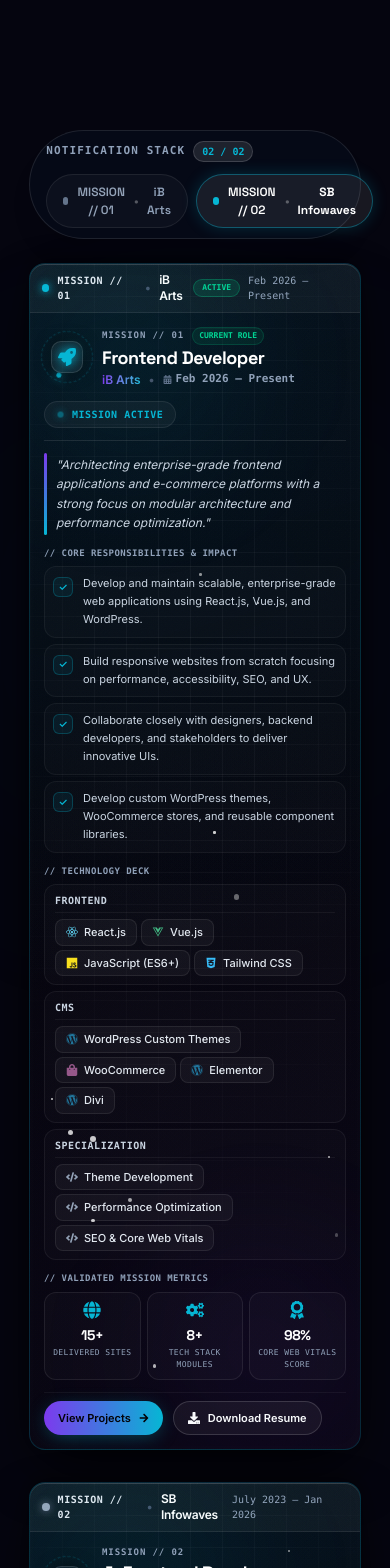
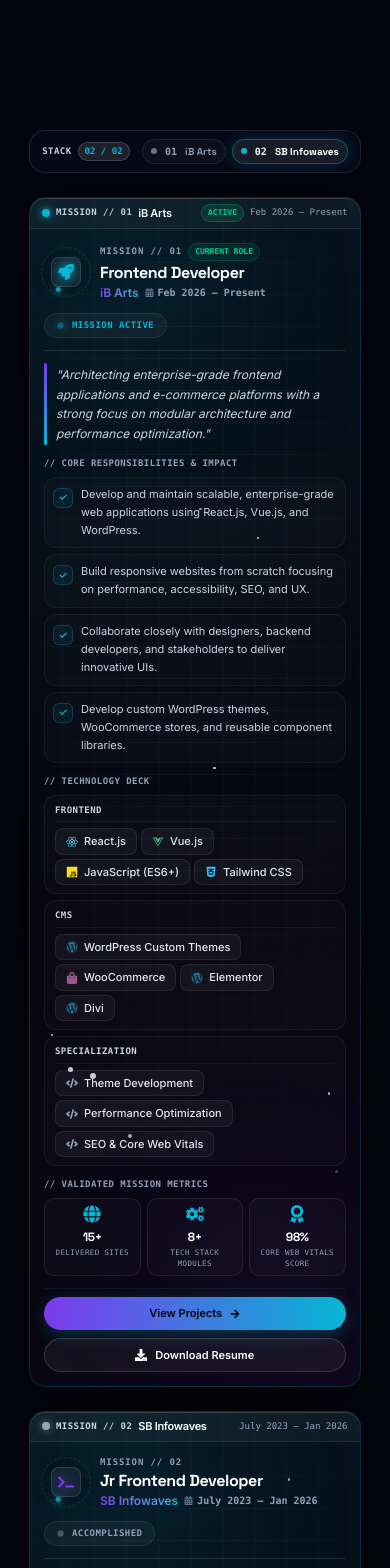
Before and after one commit to its-shilpa/react-space-portfolio, a React (Vite) app: page / in a window 390 px wide. Shown: the part 2480-4048 px from the top of the page. Built offline with nearby package versions, Linux system fonts and the light colour scheme.

Commit message:
Remove the breakpoint issue

```diff
--- a/src/components/css/experience.css
+++ b/src/components/css/experience.css
@@ -38,7 +38,7 @@
 /* Individual Stacked Card */
 .experience-stack-card {
   position: sticky;
-  top: calc(85px + var(--stack-idx, 0) * 32px);
+  top: calc(135px + var(--stack-idx, 0) * 32px);
   width: 100%;
   border-radius: 24px;
   isolation: isolate;
@@ -46,8 +46,8 @@
     radial-gradient(circle at 20% 0%, color-mix(in srgb, var(--theme-to) 9%, transparent), transparent 60%),
     radial-gradient(circle at 90% 100%, color-mix(in srgb, var(--theme-from) 6%, transparent), transparent 60%),
     linear-gradient(165deg, color-mix(in srgb, var(--space-900) 92%, transparent) 0%, color-mix(in srgb, var(--space-950) 98%, transparent) 100%);
-  backdrop-filter: blur(20px);
-  -webkit-backdrop-filter: blur(20px);
+  backdrop-filter: blur(16px);
+  -webkit-backdrop-filter: blur(16px);
   border: 1px solid rgba(255, 255, 255, 0.12);
   box-shadow: 0 -6px 20px -2px rgba(0, 0, 0, 0.5),
               0 25px 60px -15px rgba(0, 0, 0, 0.85),
@@ -55,7 +55,10 @@
               inset 0 0 25px rgba(255, 255, 255, 0.02);
   overflow: hidden;
   transform-origin: center top;
-  will-change: transform, opacity, filter;
+  will-change: transform, opacity;
+  -webkit-backface-visibility: hidden;
+  backface-visibility: hidden;
+  transform-style: preserve-3d;
   touch-action: pan-y;
   margin-bottom: 2.5rem;
   transition: border-color 0.3s ease, box-shadow 0.3s ease;
@@ -484,26 +487,30 @@
 /* Mobile responsive adjustments */
 @media (max-width: 768px) {
   .experience-stack-card {
-    top: calc(68px + var(--stack-idx, 0) * 24px);
+    top: calc(105px + var(--stack-idx, 0) * 22px);
     border-radius: 16px;
     touch-action: pan-y;
-    backdrop-filter: blur(12px);
-    -webkit-backdrop-filter: blur(12px);
-    margin-bottom: 2rem;
+    backdrop-filter: blur(10px);
+    -webkit-backdrop-filter: blur(10px);
+    margin-bottom: 1.5rem;
   }
   .stack-notification-header {
-    padding: 8px 12px;
+    padding: 6px 12px;
     border-top-left-radius: 16px;
     border-top-right-radius: 16px;
   }
+  .stack-switcher-pill {
+    padding: 4px 8px;
+    font-size: 10px;
+  }
   .futuristic-company-badge {
-    width: 46px;
-    height: 46px;
+    width: 44px;
+    height: 44px;
   }
   .badge-icon-core {
-    width: 32px;
-    height: 32px;
-    border-radius: 10px;
+    width: 30px;
+    height: 30px;
+    border-radius: 8px;
   }
   .badge-orbit-ring {
     inset: -3px;
@@ -513,13 +520,14 @@
     border-radius: 12px;
   }
   .stat-widget-glass {
-    padding: 8px 4px;
-    border-radius: 12px;
+    padding: 6px 4px;
+    border-radius: 10px;
   }
   .cta-cockpit-primary,
   .cta-cockpit-secondary {
     padding: 8px 14px;
     font-size: 11px;
+    width: 100%;
     justify-content: center;
   }
 }
--- a/src/components/sections/Experience.jsx
+++ b/src/components/sections/Experience.jsx
@@ -75,7 +75,7 @@
 // Particle Background component
 function ThemeBackground({ theme }) {
   const particles = useMemo(() => {
-    return Array.from({ length: 12 }).map((_, i) => ({
+    return Array.from({ length: 10 }).map((_, i) => ({
       id: i,
       left: `${4 + Math.random() * 92}%`,
       top: `${4 + Math.random() * 92}%`,
@@ -236,32 +236,32 @@
 
       {/* Stacked Notification Top Header Bar (Visible when stacked behind) */}
       <div className="stack-notification-header">
-        <div className="flex items-center gap-2 sm:gap-2.5">
+        <div className="flex items-center gap-1.5 sm:gap-2.5 min-w-0">
           <div
-            className="stack-status-indicator"
+            className="stack-status-indicator flex-shrink-0"
             style={{
               backgroundColor: isLatest ? 'var(--theme-to)' : 'var(--theme-muted, #64748b)',
               color: isLatest ? 'var(--theme-to)' : '#64748b',
             }}
           />
-          <span className="text-[10px] sm:text-xs font-mono font-bold tracking-wider text-slate-200 uppercase">
+          <span className="text-[9px] sm:text-xs font-mono font-bold tracking-wider text-slate-300 uppercase flex-shrink-0">
             MISSION // 0{idx + 1}
           </span>
-          <span className="text-slate-600 text-xs">•</span>
-          <span className="text-xs sm:text-sm font-extrabold text-white tracking-tight">
+          <span className="text-slate-600 text-xs hidden xs:inline">•</span>
+          <span className="text-[11px] sm:text-sm font-extrabold text-white tracking-tight truncate">
             {job.company}
           </span>
-          <span className="text-[11px] sm:text-xs text-slate-400 font-medium hidden sm:inline">
+          <span className="text-[10px] sm:text-xs text-slate-400 font-medium hidden md:inline truncate">
             — {job.role}
           </span>
         </div>
-        <div className="flex items-center gap-2">
+        <div className="flex items-center gap-1.5 sm:gap-2 flex-shrink-0">
           {isLatest && (
-            <span className="text-[8px] sm:text-[9px] font-mono font-bold px-2 py-0.5 rounded-full bg-emerald-500/15 text-emerald-400 border border-emerald-500/30">
+            <span className="text-[8px] sm:text-[9px] font-mono font-bold px-1.5 sm:px-2 py-0.5 rounded-full bg-emerald-500/15 text-emerald-400 border border-emerald-500/30">
               ACTIVE
             </span>
           )}
-          <span className="text-[10px] sm:text-xs font-mono text-slate-400">
+          <span className="text-[9px] sm:text-xs font-mono text-slate-400">
             {job.period}
           </span>
         </div>
@@ -269,8 +269,8 @@
 
       <div className="relative z-10 p-3.5 xs:p-4 sm:p-6 md:p-7 space-y-3 sm:space-y-4 md:space-y-5 overflow-visible">
         {/* Card Header */}
-        <div className="flex flex-col sm:flex-row justify-between sm:items-center gap-3 sm:gap-4 pb-3 sm:pb-5 border-b border-white/10">
-          <div className="flex items-center gap-3 sm:gap-4">
+        <div className="flex flex-col sm:flex-row justify-between items-start sm:items-center gap-2.5 sm:gap-4 pb-3 sm:pb-5 border-b border-white/10">
+          <div className="flex items-center gap-3 sm:gap-4 w-full sm:w-auto">
             <div className="futuristic-company-badge">
               <div
                 className="badge-orbit-ring"
@@ -281,20 +281,20 @@
               <div className="badge-icon-core text-white">
                 {job.badgeIcon === 'rocket' ? (
                   <FaRocket
-                    className="text-lg sm:text-xl text-theme-to"
+                    className="text-base sm:text-xl text-theme-to"
                     style={{ color: 'var(--theme-to)', filter: 'drop-shadow(0 0 6px var(--theme-to))' }}
                   />
                 ) : (
                   <FaTerminal
-                    className="text-lg sm:text-xl text-theme-from"
+                    className="text-base sm:text-xl text-theme-from"
                     style={{ color: 'var(--theme-from)', filter: 'drop-shadow(0 0 6px var(--theme-from))' }}
                   />
                 )}
               </div>
             </div>
 
-            <div>
-              <div className="flex items-center gap-2 mb-0.5 sm:mb-1">
+            <div className="min-w-0 flex-1">
+              <div className="flex flex-wrap items-center gap-1.5 sm:gap-2 mb-0.5">
                 <span className="text-[9px] sm:text-[10px] font-mono font-bold tracking-widest text-slate-400 uppercase">
                   MISSION // 0{idx + 1}
                 </span>
@@ -304,15 +304,15 @@
                   </span>
                 )}
               </div>
-              <h3 className="font-display text-lg xs:text-xl sm:text-2xl md:text-3xl font-extrabold tracking-tight text-white leading-tight">
+              <h3 className="font-display text-base xs:text-lg sm:text-2xl md:text-3xl font-extrabold tracking-tight text-white leading-tight">
                 {job.role}
               </h3>
-              <p className="text-xs sm:text-sm font-semibold text-slate-300 mt-0.5 flex items-center gap-2">
+              <p className="text-xs sm:text-sm font-semibold text-slate-300 mt-0.5 flex flex-wrap items-center gap-1.5 sm:gap-2">
                 <span className="bg-gradient-to-r from-theme-from to-theme-to bg-clip-text text-transparent font-bold">
                   {job.company}
                 </span>
-                <span className="text-slate-600">•</span>
-                <span className="text-[11px] sm:text-xs text-slate-400 font-mono flex items-center gap-1">
+                <span className="text-slate-600 hidden xs:inline">•</span>
+                <span className="text-[10px] sm:text-xs text-slate-400 font-mono flex items-center gap-1">
                   <FaCalendarAlt className="text-[9px] text-slate-500" />
                   {job.period}
                 </span>
@@ -320,7 +320,7 @@
             </div>
           </div>
 
-          <div className="self-start sm:self-center">
+          <div className="self-start sm:self-center shrink-0">
             <div className="active-pulse-beacon">
               {job.status === 'ACTIVE' ? (
                 <>
@@ -328,14 +328,14 @@
                     className="beacon-dot"
                     style={{ backgroundColor: 'var(--theme-to)', boxShadow: '0 0 10px var(--theme-to)' }}
                   />
-                  <span className="text-[10px] sm:text-[11px] font-mono font-bold tracking-wider" style={{ color: 'var(--theme-to)' }}>
+                  <span className="text-[9px] sm:text-[11px] font-mono font-bold tracking-wider" style={{ color: 'var(--theme-to)' }}>
                     MISSION ACTIVE
                   </span>
                 </>
               ) : (
                 <>
                   <div className="beacon-dot" style={{ backgroundColor: 'var(--theme-muted)' }} />
-                  <span className="text-[10px] sm:text-[11px] font-mono font-bold tracking-wider text-slate-400">
+                  <span className="text-[9px] sm:text-[11px] font-mono font-bold tracking-wider text-slate-400">
                     ACCOMPLISHED
                   </span>
                 </>
@@ -364,7 +364,7 @@
             {job.points.map((point, pIdx) => (
               <div
                 key={pIdx}
-                className="objective-item-row flex items-start gap-2.5 p-2 sm:p-2.5 md:p-3 rounded-xl bg-white/[0.02] border border-white/5 relative overflow-hidden"
+                className="objective-item-row flex items-start gap-2 p-2 sm:p-2.5 md:p-3 rounded-xl bg-white/[0.02] border border-white/5 relative overflow-hidden"
               >
                 <div
                   className="objectives-bullet-glow mt-0.5 shrink-0"
@@ -389,10 +389,10 @@
           <span className="text-[9px] sm:text-[10px] font-mono text-slate-400 font-bold block tracking-wider uppercase">
             // Technology Deck
           </span>
-          <div className="grid grid-cols-1 xs:grid-cols-3 gap-1.5 sm:gap-2.5">
+          <div className="grid grid-cols-1 xs:grid-cols-2 sm:grid-cols-3 gap-1.5 sm:gap-2.5">
             {Object.entries(job.techCategories).map(([categoryName, tags]) => (
               <div key={categoryName} className="tech-category-panel">
-                <h5 className="text-[10px] sm:text-[11px] font-mono font-bold text-slate-300 tracking-wider mb-1.5 border-b border-white/5 pb-1 uppercase">
+                <h5 className="text-[9px] sm:text-[11px] font-mono font-bold text-slate-300 tracking-wider mb-1.5 border-b border-white/5 pb-1 uppercase">
                   {categoryName}
                 </h5>
                 <div className="flex flex-wrap gap-1 sm:gap-1.5">
@@ -432,10 +432,10 @@
                   <div className="flex justify-center">
                     <Icon className="stat-widget-icon" style={{ color: 'var(--theme-to)' }} />
                   </div>
-                  <h4 className="text-white font-display font-extrabold text-sm xs:text-base sm:text-xl md:text-2xl mt-0.5 tracking-tight">
+                  <h4 className="text-white font-display font-extrabold text-xs xs:text-sm sm:text-xl md:text-2xl mt-0.5 tracking-tight">
                     <StatCounter value={s.value} />
                   </h4>
-                  <p className="text-[8px] sm:text-[9px] md:text-[10px] text-slate-400 font-mono tracking-wider uppercase mt-0.5">
+                  <p className="text-[7.5px] xs:text-[8.5px] sm:text-[10px] text-slate-400 font-mono tracking-wider uppercase mt-0.5">
                     {s.label}
                   </p>
                 </div>
@@ -445,13 +445,13 @@
         </div>
 
         {/* Card Action Controls */}
-        <div className="flex flex-wrap items-center justify-between gap-2.5 pt-2 sm:pt-3 border-t border-white/5">
-          <div className="flex flex-wrap gap-2.5 sm:gap-3 w-full sm:w-auto">
-            <a href={job.cta.projectsLink} className="cta-cockpit-primary">
+        <div className="flex flex-col xs:flex-row items-stretch xs:items-center justify-between gap-2.5 pt-2 sm:pt-3 border-t border-white/5">
+          <div className="flex flex-col xs:flex-row gap-2 sm:gap-3 w-full xs:w-auto">
+            <a href={job.cta.projectsLink} className="cta-cockpit-primary w-full xs:w-auto text-center justify-center">
               <span>View Projects</span>
               <FaArrowRight className="text-[10px]" />
             </a>
-            <a href="/resume/My-Resume.pdf" className="cta-cockpit-secondary" download>
+            <a href="/resume/My-Resume.pdf" className="cta-cockpit-secondary w-full xs:w-auto text-center justify-center" download>
               <FaDownload className="text-xs" />
               <span>Download Resume</span>
             </a>
@@ -475,7 +475,7 @@
     if (!cardElements.length) return;
 
     const ctx = gsap.context(() => {
-      // Configure GPU scroll animations for stacked cards
+      // Configure GPU scroll animations for stacked cards (NO filter: brightness to avoid mobile repaints)
       cardElements.forEach((card, idx) => {
         if (idx === cardElements.length - 1) return;
         const nextCard = cardElements[idx + 1];
@@ -484,14 +484,13 @@
         // Card stacking transform as the next card scrolls over it
         gsap.to(card, {
           scale: 0.94,
-          y: -12,
-          filter: 'brightness(0.7)',
-          opacity: 0.85,
+          y: -10,
+          opacity: 0.75,
           ease: 'none',
           scrollTrigger: {
             trigger: nextCard,
             start: 'top 85%',
-            end: 'top 120px',
+            end: 'top 130px',
             scrub: true,
             invalidateOnRefresh: true,
           },
@@ -522,14 +521,14 @@
     if (!targetEl) return;
 
     const isMobile = typeof window !== 'undefined' && window.innerWidth < 768;
-    const offset = isMobile ? 68 + index * 24 : 85 + index * 32;
+    const offset = isMobile ? 105 + index * 22 : 135 + index * 32;
     const bodyRect = document.body.getBoundingClientRect().top;
     const elementRect = targetEl.getBoundingClientRect().top;
     const elementPosition = elementRect - bodyRect;
     const offsetPosition = elementPosition - offset - 10;
 
     if (window.lenis) {
-      window.lenis.scrollTo(offsetPosition, { duration: 1.2 });
+      window.lenis.scrollTo(offsetPosition, { duration: 1.0 });
     } else {
       window.scrollTo({
         top: offsetPosition,
@@ -553,18 +552,18 @@
 
         {/* Stack Stage */}
         <div className="relative w-full max-w-5xl mx-auto pt-2">
-          {/* Quick-Jump Card Stack Navigation Pills */}
-          <div className="flex flex-wrap items-center justify-between gap-3 mb-6 sticky top-[70px] sm:top-[75px] z-30 py-2.5 backdrop-blur-md bg-slate-950/60 rounded-full border border-white/10 px-4 shadow-xl">
-            <div className="flex items-center gap-2">
-              <span className="text-[11px] font-mono font-bold tracking-widest text-slate-400 uppercase">
-                NOTIFICATION STACK
+          {/* Responsive Quick-Jump Card Stack Navigation Pills */}
+          <div className="sticky top-[60px] sm:top-[75px] z-30 mb-6 py-2 px-3 sm:px-4 backdrop-blur-xl bg-slate-950/80 rounded-2xl sm:rounded-full border border-white/10 shadow-2xl flex flex-row items-center justify-between gap-2 overflow-x-auto max-w-full">
+            <div className="flex items-center gap-1.5 flex-shrink-0">
+              <span className="text-[9px] sm:text-[11px] font-mono font-bold tracking-wider text-slate-300 uppercase">
+                STACK
               </span>
-              <span className="text-[10px] font-mono font-bold px-2 py-0.5 rounded-full bg-white/10 border border-white/15 text-theme-to">
+              <span className="text-[9px] sm:text-[10px] font-mono font-bold px-1.5 sm:px-2 py-0.5 rounded-full bg-white/10 border border-white/15 text-theme-to">
                 0{activeTab + 1} / 0{experience.length}
               </span>
             </div>
 
-            <div className="flex items-center gap-2">
+            <div className="flex items-center gap-1.5 flex-shrink-0">
               {experience.map((job, idx) => {
                 const isActive = activeTab === idx;
                 return (
@@ -575,12 +574,15 @@
                     className={`stack-switcher-pill ${isActive ? 'active' : ''}`}
                   >
                     <span
-                      className="w-2 h-2 rounded-full transition-colors duration-300"
+                      className="w-1.5 h-1.5 sm:w-2 sm:h-2 rounded-full transition-colors duration-300"
                       style={{ backgroundColor: isActive ? 'var(--theme-to)' : '#64748b' }}
                     />
-                    <span>MISSION // 0{idx + 1}</span>
-                    <span className="text-white/30">•</span>
-                    <span className={isActive ? 'text-white font-bold' : 'text-slate-400'}>{job.company}</span>
+                    <span className="hidden sm:inline">MISSION // 0{idx + 1}</span>
+                    <span className="sm:hidden font-mono text-[10px]">0{idx + 1}</span>
+                    <span className="text-white/30 hidden sm:inline">•</span>
+                    <span className={isActive ? 'text-white font-bold' : 'text-slate-400'}>
+                      {job.company}
+                    </span>
                   </button>
                 );
               })}
```
